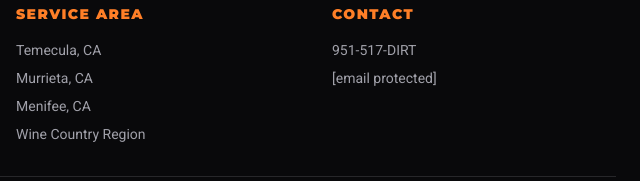
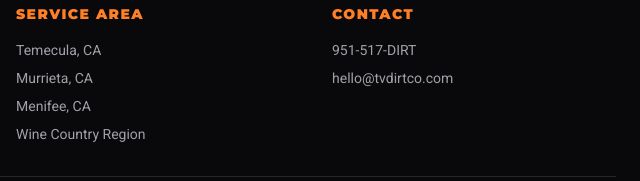
Before and after one commit to thebigevanski-hacker/tvdirtco-site, a website: page mini-excavator-rental-temecula.html in a window 1280 px wide. Shown: the part 5474-5655 px from the top of the page, 640-1280 px from the left. Drawn offline with nearby package versions, Linux system fonts and the light colour scheme.

```diff
--- a/mini-excavator-rental-temecula.html
+++ b/mini-excavator-rental-temecula.html
@@ -513,7 +513,7 @@
                 <h4 class="font-heading font-black uppercase tracking-widest mb-4 text-brandOrange">Contact</h4>
                 <ul class="space-y-2 text-zinc-400">
                     <li><a href="tel:+19515173478" class="hover:text-brandOrange transition">951-517-DIRT</a></li>
-                    <li><a href="/cdn-cgi/l/email-protection#eb8e9d8a85ab9f9d8f82999f8884c5888486" class="hover:text-brandOrange transition"><span class="__cf_email__" data-cfemail="016477606f41757765687375626e2f626e6c">[email&#160;protected]</span></a></li>
+                    <li><a href="mailto:evan@tvdirtco.com" class="hover:text-brandOrange transition"><span class="__cf_email__" data-cfemail="016477606f41757765687375626e2f626e6c">hello@tvdirtco.com</span></a></li>
                 </ul>
             </div>
         </div>
```
Also changed, not shown: faq.html (+1 -1 lines).
